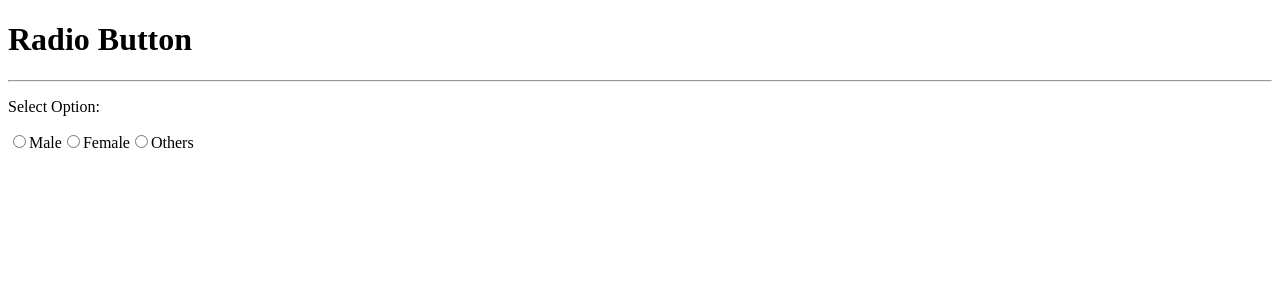
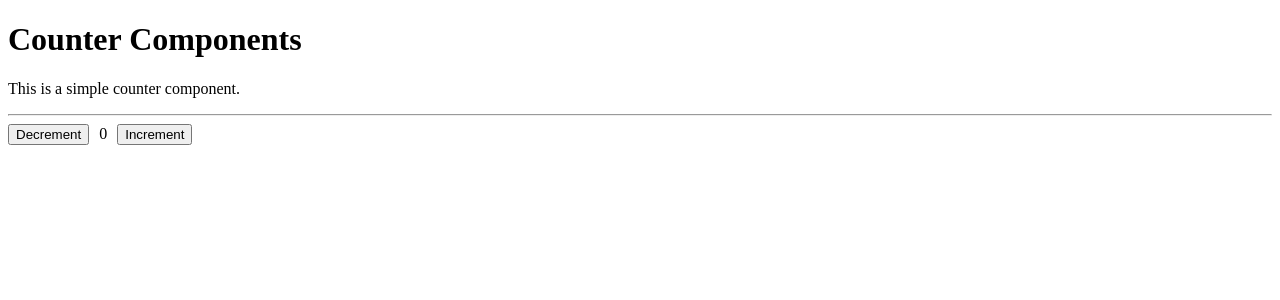
Before and after one commit to kraghavendra-dev/react-daily-practice, a React (Vite) app: page / in a window 1280 px wide. Shown: the top 300 px of the page. Built offline with nearby package versions, Linux system fonts and the light colour scheme.

Commit message:
Day10-CounterComponent

```diff
--- a/src/App.jsx
+++ b/src/App.jsx
@@ -1,11 +1,11 @@
 import React from 'react'
-import RadioButton from './Day9-RadioButton/RadioButton'
+import CounterComp from './Day10-CounterComponent/CounterComp'
 
 
 const App = () => {
   return (
     <div>
-       <RadioButton/>
+      <CounterComp/>
     </div>
   )
 }
--- /dev/null
+++ b/src/Day10-CounterComponent/CounterComp.jsx
@@ -0,0 +1,21 @@
+import React, { useState } from 'react'
+
+const CounterComp = () => {
+    const [count, setCount] = useState(0);
+
+  return (
+    <div>
+        <h1>Counter Components</h1>
+        <p>This is a simple counter component.</p>
+        <hr/>
+        <div>
+            <button onClick={()=>setCount(count-1)}>Decrement</button>
+            <span style={{margin: "0 10px"}}>{count}</span>
+            <button onClick={()=>setCount(count+1)}>Increment</button>
+
+        </div>
+    </div>
+  )
+}
+
+export default CounterComp
```
Also changed, not shown: src/Day10-CounterComponent/README.md (added).
